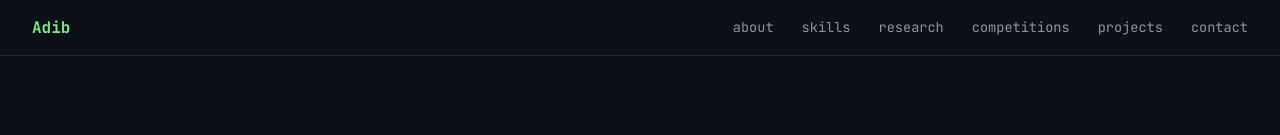
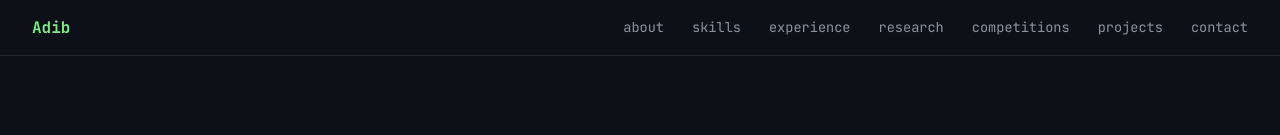
Before and after one commit to Miftahul-adib/my-portfolio, a React (Vite) app: page / in a window 1280 px wide. Shown: the top 135 px of the page. Built offline with nearby package versions, Linux system fonts and the light colour scheme.

Commit message:
Update Navbar.jsx

```diff
--- a/src/components/Navbar.jsx
+++ b/src/components/Navbar.jsx
@@ -4,6 +4,7 @@ import styles from './Navbar.module.css'
 const navItems = [
   { label: 'about', href: '#about' },
   { label: 'skills', href: '#skills' },
+  { label: 'experience', href: '#volunteering' },
   { label: 'research', href: '#research' },
   { label: 'competitions', href: '#competitions' },
   { label: 'projects', href: '#projects' },
```
